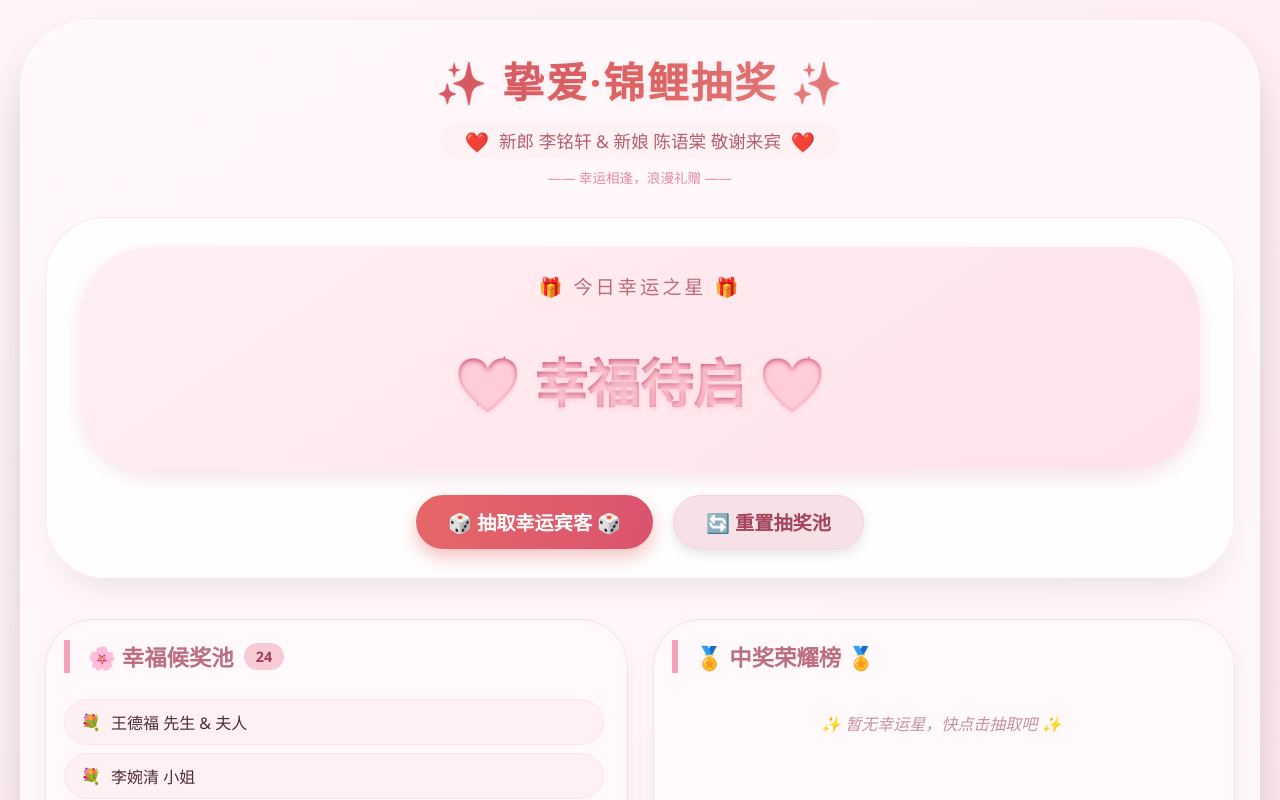
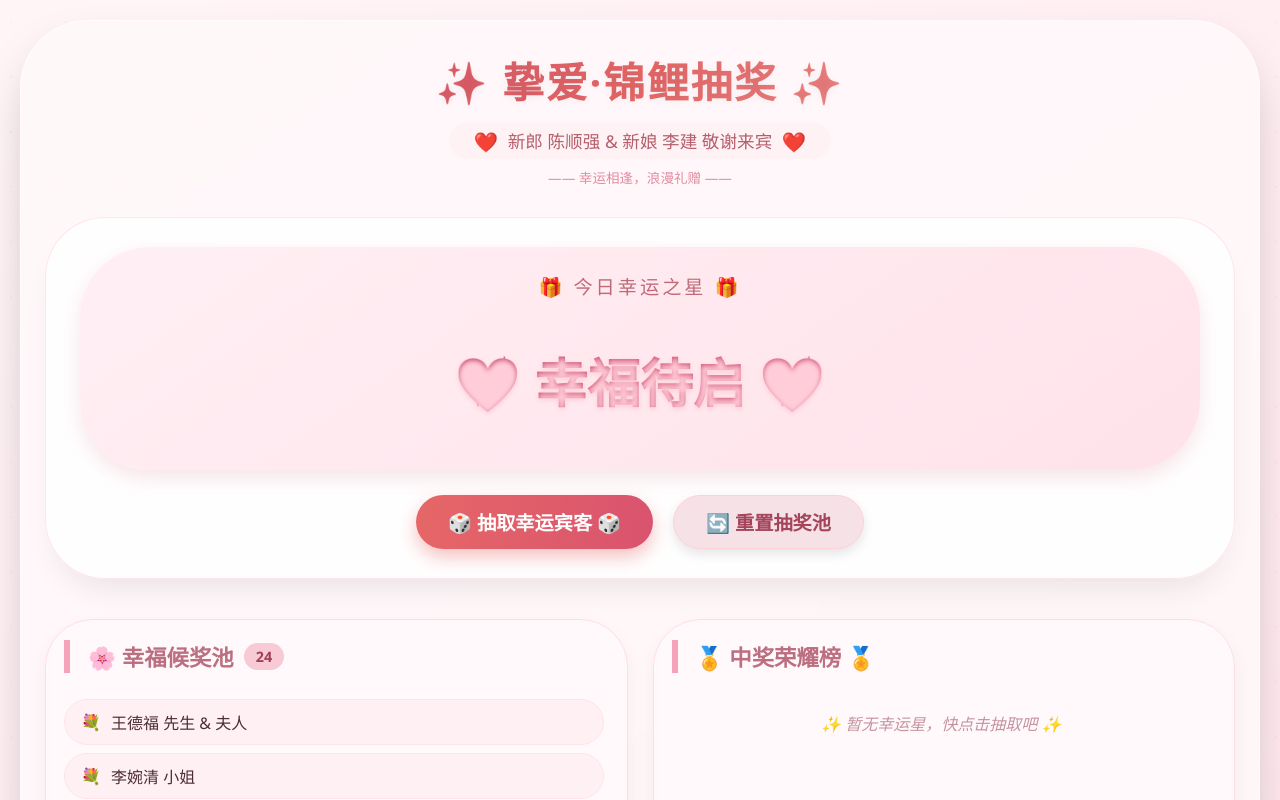
Before and after one commit to QIANG-tech/Get_married, a plain HTML site: page index.html in a window 1280 px wide. Shown: the top 800 px of the page. Drawn offline with Linux system fonts and the light colour scheme.

Commit message:
Update index.html

```diff
--- a/index.html
+++ b/index.html
@@ -334,7 +334,7 @@
     <div class="title-section">
         <h1>✨ 挚爱·锦鲤抽奖 ✨</h1>
         <div class="sub">
-            <span class="heart-icon">❤️</span> 新郎 李铭轩 & 新娘 陈语棠 敬谢来宾 <span class="heart-icon">❤️</span>
+            <span class="heart-icon">❤️</span> 新郎 陈顺强 & 新娘 李建 敬谢来宾 <span class="heart-icon">❤️</span>
         </div>
         <div style="margin-top: 8px; font-size: 0.85rem; color:#e28ca3;">—— 幸运相逢，浪漫礼赠 ——</div>
     </div>
```
